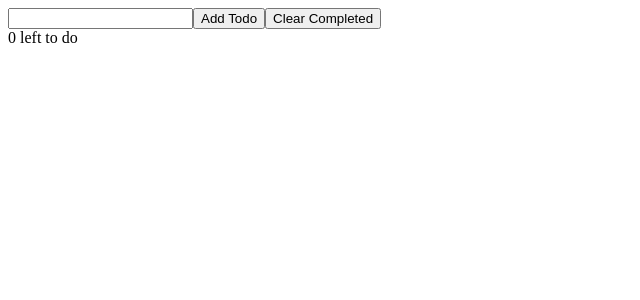
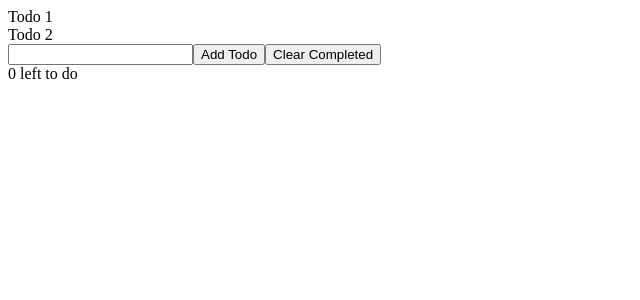
Before and after one commit to Hussny/todo-list, a React (Create React App) app: page / in a window 1280 px wide. Shown: the top 300 px of the page, without its empty margins (0-640 px from the left). Built offline with nearby package versions, Linux system fonts and the light colour scheme.

Commit message:
modified todo.js

```diff
--- a/src/Todo.js
+++ b/src/Todo.js
@@ -3,7 +3,7 @@ import React from 'react'
 export default function todo({todo}) {
     return (
         <div>
-
+           {todo}
         </div>
     )
 }
```
